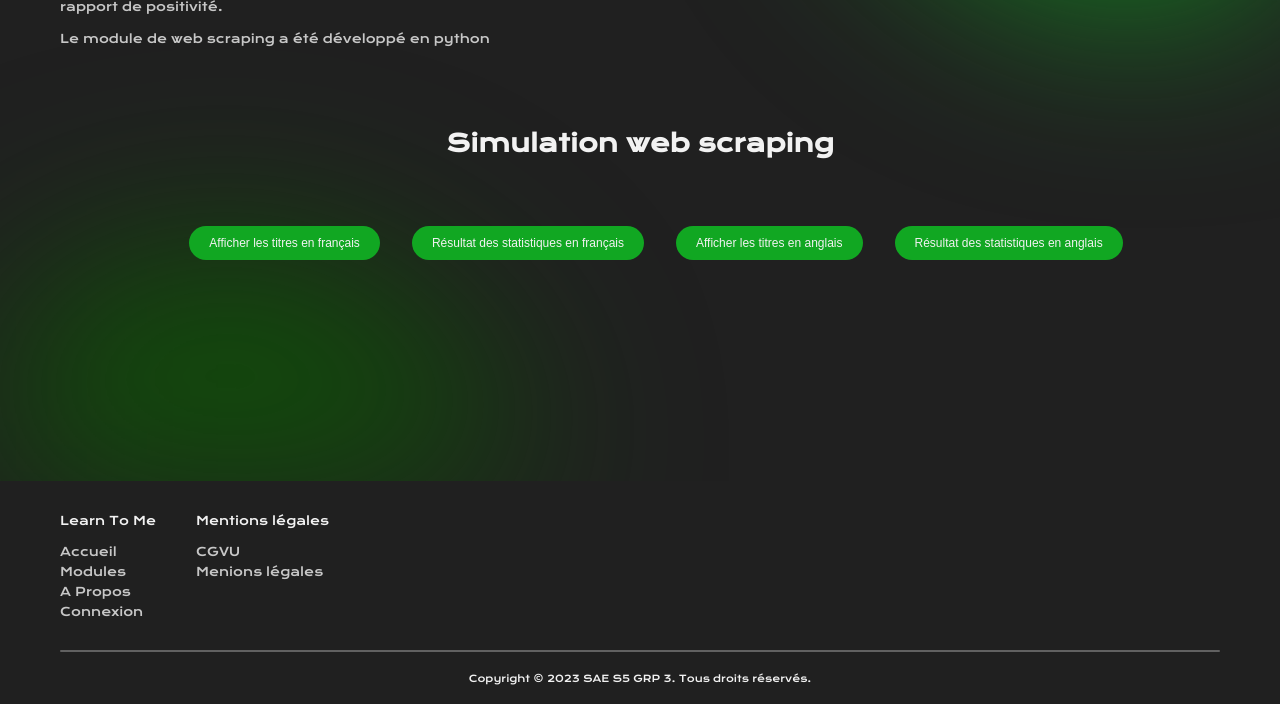
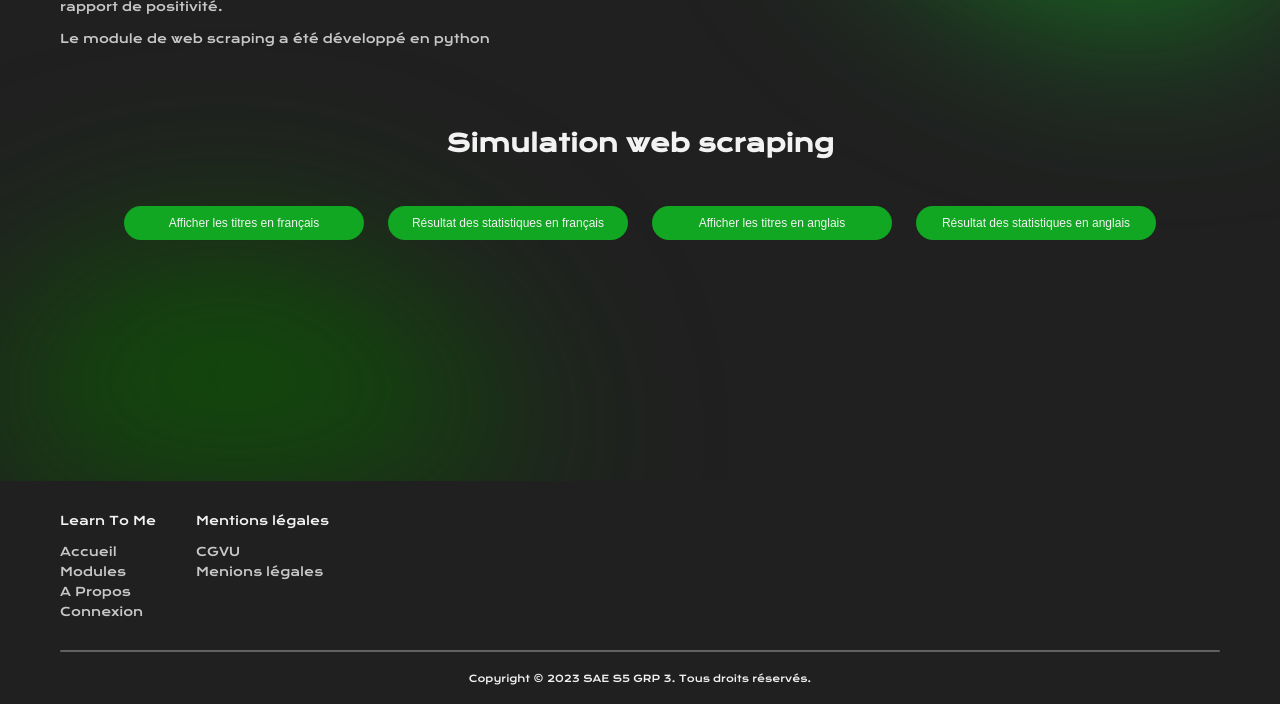
Before and after one commit to mathieuChdz/SAE_S5_S6_BUT3, a PHP site: page /module_web_scraping.php in a window 1280 px wide. Shown: the part 319-1023 px from the top of the page. Run offline with PHP 8.4, Linux system fonts and the light colour scheme; some libraries are stand-ins or nearby versions.

Commit message:
responsive module web scraping

```diff
--- a/src_web/css/css_dev1.css
+++ b/src_web/css/css_dev1.css
@@ -590,8 +590,15 @@ ul li{
 
 .web-scraping-container .main-explication-titre,
 .web-scraping-container .main-simulation-titre{
+  text-align: center;
+}
+
+.web-scraping-container .main-explication-titre{
   padding: 3em;
-  text-align: center;
+}
+
+.web-scraping-container .main-simulation-titre{
+  padding: 3em 3em 1em 3em;
 }
 
 .web-scraping-explication-main p{
@@ -603,7 +610,7 @@ ul li{
   flex-direction: row;
   justify-content: center;
   align-items: center;
-  gap: 2em;
+  flex-wrap: wrap;
 }
 
 .web-scraping-main-simulation button{
@@ -613,6 +620,8 @@ ul li{
   font-weight: 200;
   color: var(--color-white);
   font-size: var(--font-size-s);
+  min-width: 240px;
+  margin: 1em;
 }
 
 .web-scraping-main-simulation button:hover {
```
